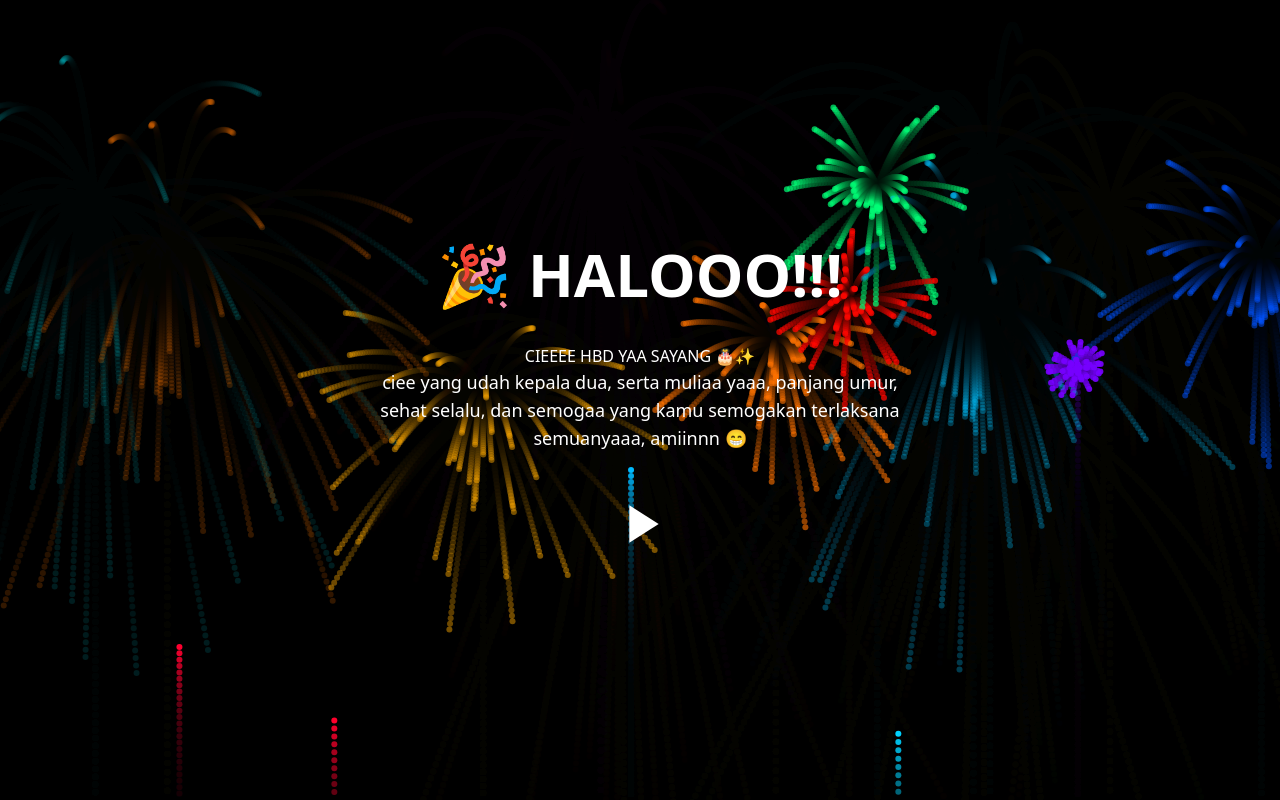
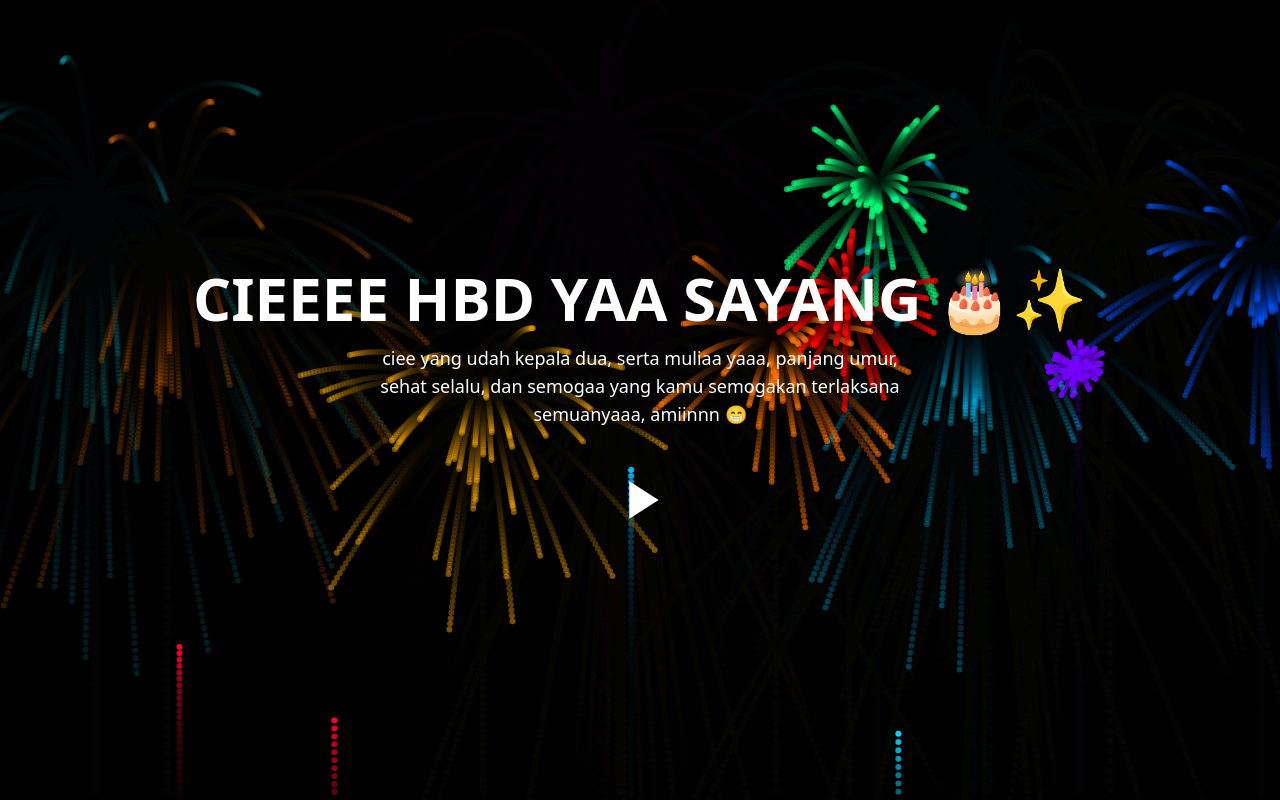
Before and after one commit to 1m4mr4f1/hbd, a plain HTML site: page index.html in a window 1280 px wide. Drawn offline with nearby package versions, Linux system fonts and the light colour scheme.

Commit message:
Update index.html

```diff
--- a/index.html
+++ b/index.html
@@ -25,7 +25,7 @@
 <body>
   <canvas id="fireworks"></canvas>
   <div class="relative z-10 flex flex-col items-center justify-center min-h-screen py-8">
-    <h1 class="text-4xl md:text-6xl font-bold text-center mb-4">🎉 HALOOO!!! </h1> <br> <h1> CIEEEE HBD YAA SAYANG 🎂✨</h1>
+    <h1 class="text-4xl md:text-6xl font-bold text-center mb-4">CIEEEE HBD YAA SAYANG 🎂✨ </h1>
       <p class="text-center text-lg max-w-xl mb-6 px-4">
 ciee yang udah kepala dua, serta muliaa yaaa, panjang umur, sehat selalu, dan semogaa yang kamu semogakan terlaksana semuanyaaa, amiinnn 😁
     </p>
```
